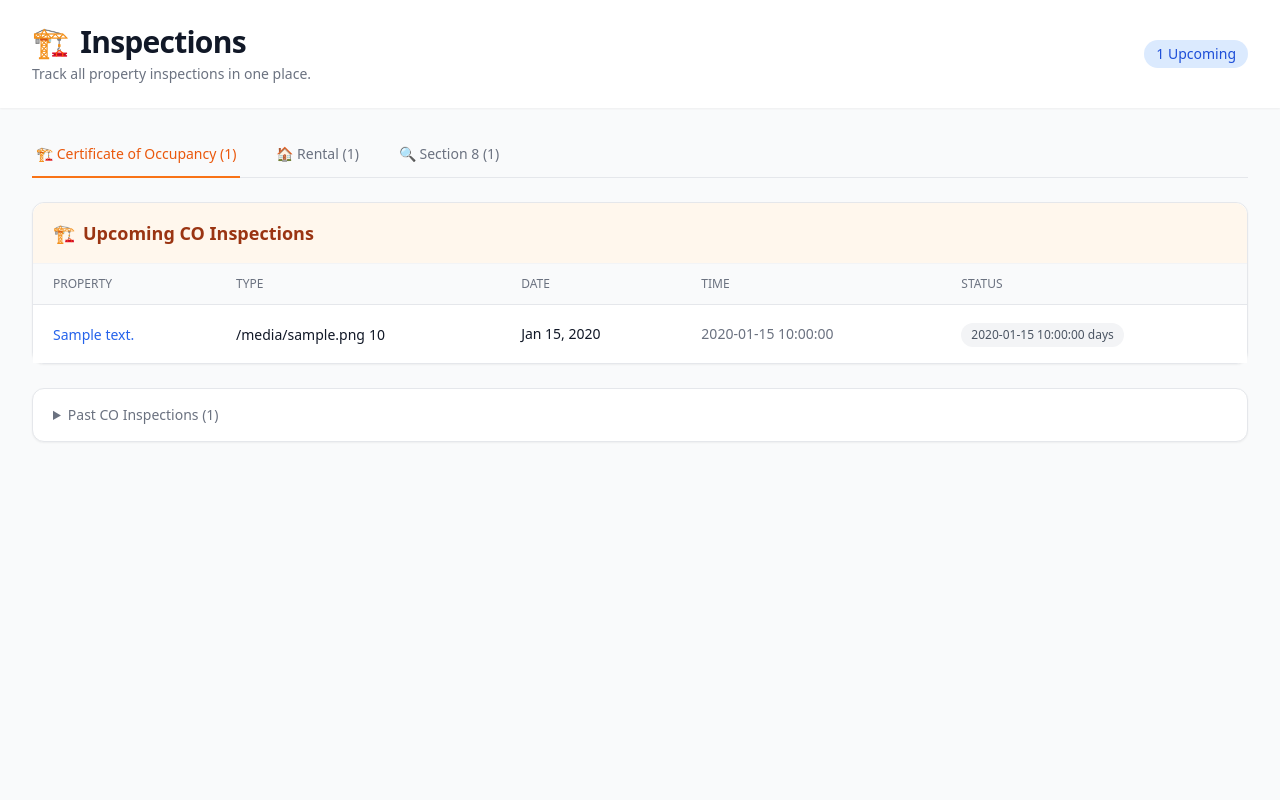
After one commit to tidalpod/h20silobot, a FastAPI app: template webapp/templates/inspections/list.html in a window 1280 px wide. The commit adds this page. Run offline with FastAPI, Linux system fonts and the light colour scheme; the template is opened without the code that fills it: most values are stand-ins (such as "Sample title", 1, 10 or a date in 2020); some libraries are stand-ins or nearby versions.

Commit message:
Add dedicated Inspections page with time support
- Create new /inspections route and template with tabs for CO, Rental, Section 8
- Add inspection time fields to property model and form
- Update bot reminders to include times and Section 8 inspections
- Add Inspections link to navigation

Co-Authored-By: Claude Opus 4.5 <noreply@anthropic.com>

```diff
--- a/webapp/main.py
+++ b/webapp/main.py
@@ -85,6 +85,7 @@ from .routes.notifications import router as notifications_router
 from .routes.bills import router as bills_router
 from .routes.api import router as api_router
 from .routes.phas import router as phas_router
+from .routes.inspections import router as inspections_router
 # Recertification is now built into property/tenant - dates tracked there
 # from .routes.recertifications import router as recertifications_router
 
@@ -96,6 +97,7 @@ app.include_router(notifications_router, prefix="/notifications")
 app.include_router(bills_router, prefix="/bills")
 app.include_router(api_router, prefix="/api")
 app.include_router(phas_router, prefix="/phas")
+app.include_router(inspections_router)
 # Recertification routes removed - dates tracked on property/tenant directly
 # app.include_router(recertifications_router, prefix="/recertifications")
 
--- a/webapp/templates/base.html
+++ b/webapp/templates/base.html
@@ -96,6 +96,9 @@
                                 <a href="/phas" class="{% if '/phas' in request.url.path %}bg-white/20{% endif %} text-white rounded-lg px-4 py-2 text-sm font-medium hover:bg-white/10 flex items-center gap-2 transition-colors">
                                     <span>🏛️</span> PHAs
                                 </a>
+                                <a href="/inspections" class="{% if '/inspections' in request.url.path %}bg-white/20{% endif %} text-white rounded-lg px-4 py-2 text-sm font-medium hover:bg-white/10 flex items-center gap-2 transition-colors">
+                                    <span>📋</span> Inspections
+                                </a>
                                 <a href="/notifications" class="{% if '/notifications' in request.url.path %}bg-white/20{% endif %} text-white rounded-lg px-4 py-2 text-sm font-medium hover:bg-white/10 flex items-center gap-2 transition-colors">
                                     <span>📨</span> Notifications
                                 </a>
@@ -151,6 +154,7 @@
                     <a href="/properties" class="text-white flex items-center gap-2 rounded-lg px-3 py-2 text-base font-medium hover:bg-white/10">🏠 Properties</a>
                     <a href="/tenants" class="text-white flex items-center gap-2 rounded-lg px-3 py-2 text-base font-medium hover:bg-white/10">👥 Tenants</a>
                     <a href="/phas" class="text-white flex items-center gap-2 rounded-lg px-3 py-2 text-base font-medium hover:bg-white/10">🏛️ PHAs</a>
+                    <a href="/inspections" class="text-white flex items-center gap-2 rounded-lg px-3 py-2 text-base font-medium hover:bg-white/10">📋 Inspections</a>
                     <a href="/notifications" class="text-white flex items-center gap-2 rounded-lg px-3 py-2 text-base font-medium hover:bg-white/10">📨 Notifications</a>
                 </div>
                 <div class="border-t border-white/20 pb-3 pt-4">
--- /dev/null
+++ b/webapp/templates/inspections/list.html
@@ -0,0 +1,371 @@
+{% extends "base.html" %}
+
+{% block title %}Inspections{% endblock %}
+
+{% block header %}
+<header class="bg-white shadow-sm">
+    <div class="mx-auto max-w-7xl px-4 py-6 sm:px-6 lg:px-8">
+        <div class="flex items-center justify-between">
+            <div>
+                <h1 class="text-3xl font-bold tracking-tight text-gray-900 flex items-center gap-3">
+                    <span>🏗️</span> Inspections
+                </h1>
+                <p class="mt-1 text-sm text-gray-500">Track all property inspections in one place.</p>
+            </div>
+            <div class="flex items-center gap-4">
+                <span class="inline-flex items-center rounded-full bg-blue-100 px-3 py-1 text-sm font-medium text-blue-700">
+                    {{ total_upcoming }} Upcoming
+                </span>
+            </div>
+        </div>
+    </div>
+</header>
+{% endblock %}
+
+{% block content %}
+<!-- Tab Navigation -->
+<div class="border-b border-gray-200 mb-6">
+    <nav class="-mb-px flex space-x-8" aria-label="Tabs">
+        <button onclick="showInspectionTab('co')" id="tab-co" class="insp-tab-btn border-b-2 border-orange-500 py-3 px-1 text-sm font-medium text-orange-600">
+            🏗️ Certificate of Occupancy ({{ upcoming_co|length }})
+        </button>
+        <button onclick="showInspectionTab('rental')" id="tab-rental" class="insp-tab-btn border-b-2 border-transparent py-3 px-1 text-sm font-medium text-gray-500 hover:border-gray-300 hover:text-gray-700">
+            🏠 Rental ({{ upcoming_rental|length }})
+        </button>
+        <button onclick="showInspectionTab('section8')" id="tab-section8" class="insp-tab-btn border-b-2 border-transparent py-3 px-1 text-sm font-medium text-gray-500 hover:border-gray-300 hover:text-gray-700">
+            🔍 Section 8 ({{ upcoming_section8|length }})
+        </button>
+    </nav>
+</div>
+
+<!-- CO Inspections Panel -->
+<div id="panel-co" class="insp-panel">
+    <div class="bg-white shadow-sm rounded-xl border border-gray-200 mb-6">
+        <div class="px-5 py-4 border-b border-gray-100 bg-orange-50 rounded-t-xl">
+            <h2 class="text-lg font-semibold text-orange-800 flex items-center gap-2">
+                <span>🏗️</span> Upcoming CO Inspections
+            </h2>
+        </div>
+        {% if upcoming_co %}
+        <div class="overflow-x-auto">
+            <table class="min-w-full divide-y divide-gray-200">
+                <thead class="bg-gray-50">
+                    <tr>
+                        <th class="px-5 py-3 text-left text-xs font-medium text-gray-500 uppercase">Property</th>
+                        <th class="px-5 py-3 text-left text-xs font-medium text-gray-500 uppercase">Type</th>
+                        <th class="px-5 py-3 text-left text-xs font-medium text-gray-500 uppercase">Date</th>
+                        <th class="px-5 py-3 text-left text-xs font-medium text-gray-500 uppercase">Time</th>
+                        <th class="px-5 py-3 text-left text-xs font-medium text-gray-500 uppercase">Status</th>
+                    </tr>
+                </thead>
+                <tbody class="bg-white divide-y divide-gray-100">
+                    {% for item in upcoming_co %}
+                    <tr class="hover:bg-gray-50">
+                        <td class="px-5 py-4">
+                            <a href="/properties/{{ item.property.id }}" class="text-sm font-medium text-blue-600 hover:text-blue-500">
+                                {{ item.property.address }}
+                            </a>
+                        </td>
+                        <td class="px-5 py-4 whitespace-nowrap">
+                            <span class="inline-flex items-center gap-1 text-sm text-gray-900">
+                                <span>{{ item.icon }}</span> {{ item.type }}
+                            </span>
+                        </td>
+                        <td class="px-5 py-4 whitespace-nowrap text-sm text-gray-900">
+                            {{ item.date.strftime('%b %d, %Y') }}
+                        </td>
+                        <td class="px-5 py-4 whitespace-nowrap text-sm text-gray-500">
+                            {{ item.time or '—' }}
+                        </td>
+                        <td class="px-5 py-4 whitespace-nowrap">
+                            {% if item.days_until == 0 %}
+                            <span class="inline-flex items-center rounded-full bg-red-100 px-2.5 py-1 text-xs font-medium text-red-700">Today!</span>
+                            {% elif item.days_until == 1 %}
+                            <span class="inline-flex items-center rounded-full bg-orange-100 px-2.5 py-1 text-xs font-medium text-orange-700">Tomorrow</span>
+                            {% elif item.days_until <= 7 %}
+                            <span class="inline-flex items-center rounded-full bg-yellow-100 px-2.5 py-1 text-xs font-medium text-yellow-700">{{ item.days_until }} days</span>
+                            {% else %}
+                            <span class="inline-flex items-center rounded-full bg-gray-100 px-2.5 py-1 text-xs font-medium text-gray-600">{{ item.days_until }} days</span>
+                            {% endif %}
+                        </td>
+                    </tr>
+                    {% endfor %}
+                </tbody>
+            </table>
+        </div>
+        {% else %}
+        <div class="px-5 py-12 text-center">
+            <span class="text-4xl text-gray-300">🏗️</span>
+            <p class="mt-2 text-sm text-gray-500">No upcoming CO inspections scheduled</p>
+        </div>
+        {% endif %}
+    </div>
+
+    {% if past_co %}
+    <details class="bg-white shadow-sm rounded-xl border border-gray-200">
+        <summary class="px-5 py-4 cursor-pointer text-sm font-medium text-gray-500 hover:text-gray-700">
+            Past CO Inspections ({{ past_co|length }})
+        </summary>
+        <div class="overflow-x-auto border-t border-gray-100">
+            <table class="min-w-full divide-y divide-gray-200">
+                <thead class="bg-gray-50">
+                    <tr>
+                        <th class="px-5 py-3 text-left text-xs font-medium text-gray-500 uppercase">Property</th>
+                        <th class="px-5 py-3 text-left text-xs font-medium text-gray-500 uppercase">Type</th>
+                        <th class="px-5 py-3 text-left text-xs font-medium text-gray-500 uppercase">Date</th>
+                        <th class="px-5 py-3 text-left text-xs font-medium text-gray-500 uppercase">Time</th>
+                    </tr>
+                </thead>
+                <tbody class="bg-white divide-y divide-gray-100">
+                    {% for item in past_co %}
+                    <tr class="hover:bg-gray-50 opacity-60">
+                        <td class="px-5 py-3">
+                            <a href="/properties/{{ item.property.id }}" class="text-sm text-gray-600 hover:text-blue-500">
+                                {{ item.property.address }}
+                            </a>
+                        </td>
+                        <td class="px-5 py-3 whitespace-nowrap text-sm text-gray-500">
+                            {{ item.icon }} {{ item.type }}
+                        </td>
+                        <td class="px-5 py-3 whitespace-nowrap text-sm text-gray-500">
+                            {{ item.date.strftime('%b %d, %Y') }}
+                        </td>
+                        <td class="px-5 py-3 whitespace-nowrap text-sm text-gray-400">
+                            {{ item.time or '—' }}
+                        </td>
+                    </tr>
+                    {% endfor %}
+                </tbody>
+            </table>
+        </div>
+    </details>
+    {% endif %}
+</div>
+
+<!-- Rental Inspections Panel -->
+<div id="panel-rental" class="insp-panel hidden">
+    <div class="bg-white shadow-sm rounded-xl border border-gray-200 mb-6">
+        <div class="px-5 py-4 border-b border-gray-100 bg-blue-50 rounded-t-xl">
+            <h2 class="text-lg font-semibold text-blue-800 flex items-center gap-2">
+                <span>🏠</span> Upcoming Rental Inspections
+            </h2>
+        </div>
+        {% if upcoming_rental %}
+        <div class="overflow-x-auto">
+            <table class="min-w-full divide-y divide-gray-200">
+                <thead class="bg-gray-50">
+                    <tr>
+                        <th class="px-5 py-3 text-left text-xs font-medium text-gray-500 uppercase">Property</th>
+                        <th class="px-5 py-3 text-left text-xs font-medium text-gray-500 uppercase">Date</th>
+                        <th class="px-5 py-3 text-left text-xs font-medium text-gray-500 uppercase">Time</th>
+                        <th class="px-5 py-3 text-left text-xs font-medium text-gray-500 uppercase">Status</th>
+                    </tr>
+                </thead>
+                <tbody class="bg-white divide-y divide-gray-100">
+                    {% for item in upcoming_rental %}
+                    <tr class="hover:bg-gray-50">
+                        <td class="px-5 py-4">
+                            <a href="/properties/{{ item.property.id }}" class="text-sm font-medium text-blue-600 hover:text-blue-500">
+                                {{ item.property.address }}
+                            </a>
+                        </td>
+                        <td class="px-5 py-4 whitespace-nowrap text-sm text-gray-900">
+                            {{ item.date.strftime('%b %d, %Y') }}
+                        </td>
+                        <td class="px-5 py-4 whitespace-nowrap text-sm text-gray-500">
+                            {{ item.time or '—' }}
+                        </td>
+                        <td class="px-5 py-4 whitespace-nowrap">
+                            {% if item.days_until == 0 %}
+                            <span class="inline-flex items-center rounded-full bg-red-100 px-2.5 py-1 text-xs font-medium text-red-700">Today!</span>
+                            {% elif item.days_until == 1 %}
+                            <span class="inline-flex items-center rounded-full bg-orange-100 px-2.5 py-1 text-xs font-medium text-orange-700">Tomorrow</span>
+                            {% elif item.days_until <= 7 %}
+                            <span class="inline-flex items-center rounded-full bg-yellow-100 px-2.5 py-1 text-xs font-medium text-yellow-700">{{ item.days_until }} days</span>
+                            {% else %}
+                            <span class="inline-flex items-center rounded-full bg-gray-100 px-2.5 py-1 text-xs font-medium text-gray-600">{{ item.days_until }} days</span>
+                            {% endif %}
+                        </td>
+                    </tr>
+                    {% endfor %}
+                </tbody>
+            </table>
+        </div>
+        {% else %}
+        <div class="px-5 py-12 text-center">
+            <span class="text-4xl text-gray-300">🏠</span>
+            <p class="mt-2 text-sm text-gray-500">No upcoming rental inspections scheduled</p>
+        </div>
+        {% endif %}
+    </div>
+
+    {% if past_rental %}
+    <details class="bg-white shadow-sm rounded-xl border border-gray-200">
+        <summary class="px-5 py-4 cursor-pointer text-sm font-medium text-gray-500 hover:text-gray-700">
+            Past Rental Inspections ({{ past_rental|length }})
+        </summary>
+        <div class="overflow-x-auto border-t border-gray-100">
+            <table class="min-w-full divide-y divide-gray-200">
+                <thead class="bg-gray-50">
+                    <tr>
+                        <th class="px-5 py-3 text-left text-xs font-medium text-gray-500 uppercase">Property</th>
+                        <th class="px-5 py-3 text-left text-xs font-medium text-gray-500 uppercase">Date</th>
+                        <th class="px-5 py-3 text-left text-xs font-medium text-gray-500 uppercase">Time</th>
+                    </tr>
+                </thead>
+                <tbody class="bg-white divide-y divide-gray-100">
+                    {% for item in past_rental %}
+                    <tr class="hover:bg-gray-50 opacity-60">
+                        <td class="px-5 py-3">
+                            <a href="/properties/{{ item.property.id }}" class="text-sm text-gray-600 hover:text-blue-500">
+                                {{ item.property.address }}
+                            </a>
+                        </td>
+                        <td class="px-5 py-3 whitespace-nowrap text-sm text-gray-500">
+                            {{ item.date.strftime('%b %d, %Y') }}
+                        </td>
+                        <td class="px-5 py-3 whitespace-nowrap text-sm text-gray-400">
+                            {{ item.time or '—' }}
+                        </td>
+                    </tr>
+                    {% endfor %}
+                </tbody>
+            </table>
+        </div>
+    </details>
+    {% endif %}
+</div>
+
+<!-- Section 8 Inspections Panel -->
+<div id="panel-section8" class="insp-panel hidden">
+    <div class="bg-white shadow-sm rounded-xl border border-gray-200 mb-6">
+        <div class="px-5 py-4 border-b border-gray-100 bg-purple-50 rounded-t-xl">
+            <h2 class="text-lg font-semibold text-purple-800 flex items-center gap-2">
+                <span>🔍</span> Upcoming Section 8 Inspections
+            </h2>
+        </div>
+        {% if upcoming_section8 %}
+        <div class="overflow-x-auto">
+            <table class="min-w-full divide-y divide-gray-200">
+                <thead class="bg-gray-50">
+                    <tr>
+                        <th class="px-5 py-3 text-left text-xs font-medium text-gray-500 uppercase">Property</th>
+                        <th class="px-5 py-3 text-left text-xs font-medium text-gray-500 uppercase">Date</th>
+                        <th class="px-5 py-3 text-left text-xs font-medium text-gray-500 uppercase">Time</th>
+                        <th class="px-5 py-3 text-left text-xs font-medium text-gray-500 uppercase">Status</th>
+                        <th class="px-5 py-3 text-left text-xs font-medium text-gray-500 uppercase">Notes</th>
+                    </tr>
+                </thead>
+                <tbody class="bg-white divide-y divide-gray-100">
+                    {% for item in upcoming_section8 %}
+                    <tr class="hover:bg-gray-50">
+                        <td class="px-5 py-4">
+                            <a href="/properties/{{ item.property.id }}" class="text-sm font-medium text-blue-600 hover:text-blue-500">
+                                {{ item.property.address }}
+                            </a>
+                        </td>
+                        <td class="px-5 py-4 whitespace-nowrap text-sm text-gray-900">
+                            {{ item.date.strftime('%b %d, %Y') }}
+                        </td>
+                        <td class="px-5 py-4 whitespace-nowrap text-sm text-gray-500">
+                            {{ item.time or '—' }}
+                        </td>
+                        <td class="px-5 py-4 whitespace-nowrap">
+                            {% if item.days_until == 0 %}
+                            <span class="inline-flex items-center rounded-full bg-red-100 px-2.5 py-1 text-xs font-medium text-red-700">Today!</span>
+                            {% elif item.days_until == 1 %}
+                            <span class="inline-flex items-center rounded-full bg-orange-100 px-2.5 py-1 text-xs font-medium text-orange-700">Tomorrow</span>
+                            {% elif item.days_until <= 7 %}
+                            <span class="inline-flex items-center rounded-full bg-yellow-100 px-2.5 py-1 text-xs font-medium text-yellow-700">{{ item.days_until }} days</span>
+                            {% else %}
+                            <span class="inline-flex items-center rounded-full bg-gray-100 px-2.5 py-1 text-xs font-medium text-gray-600">{{ item.days_until }} days</span>
+                            {% endif %}
+                            <span class="ml-1 text-xs text-gray-500">({{ item.status|capitalize }})</span>
+                        </td>
+                        <td class="px-5 py-4 text-sm text-gray-500 max-w-xs truncate">
+                            {{ item.notes or '—' }}
+                        </td>
+                    </tr>
+                    {% endfor %}
+                </tbody>
+            </table>
+        </div>
+        {% else %}
+        <div class="px-5 py-12 text-center">
+            <span class="text-4xl text-gray-300">🔍</span>
+            <p class="mt-2 text-sm text-gray-500">No upcoming Section 8 inspections scheduled</p>
+        </div>
+        {% endif %}
+    </div>
+
+    {% if past_section8 %}
+    <details class="bg-white shadow-sm rounded-xl border border-gray-200">
+        <summary class="px-5 py-4 cursor-pointer text-sm font-medium text-gray-500 hover:text-gray-700">
+            Past Section 8 Inspections ({{ past_section8|length }})
+        </summary>
+        <div class="overflow-x-auto border-t border-gray-100">
+            <table class="min-w-full divide-y divide-gray-200">
+                <thead class="bg-gray-50">
+                    <tr>
+                        <th class="px-5 py-3 text-left text-xs font-medium text-gray-500 uppercase">Property</th>
+                        <th class="px-5 py-3 text-left text-xs font-medium text-gray-500 uppercase">Date</th>
+                        <th class="px-5 py-3 text-left text-xs font-medium text-gray-500 uppercase">Time</th>
+                        <th class="px-5 py-3 text-left text-xs font-medium text-gray-500 uppercase">Status</th>
+                    </tr>
+                </thead>
+                <tbody class="bg-white divide-y divide-gray-100">
+                    {% for item in past_section8 %}
+                    <tr class="hover:bg-gray-50 opacity-60">
+                        <td class="px-5 py-3">
+                            <a href="/properties/{{ item.property.id }}" class="text-sm text-gray-600 hover:text-blue-500">
+                                {{ item.property.address }}
+                            </a>
+                        </td>
+                        <td class="px-5 py-3 whitespace-nowrap text-sm text-gray-500">
+                            {{ item.date.strftime('%b %d, %Y') }}
+                        </td>
+                        <td class="px-5 py-3 whitespace-nowrap text-sm text-gray-400">
+                            {{ item.time or '—' }}
+                        </td>
+                        <td class="px-5 py-3 whitespace-nowrap text-sm text-gray-500">
+                            {{ item.status|capitalize }}
+                        </td>
+                    </tr>
+                    {% endfor %}
+                </tbody>
+            </table>
+        </div>
+    </details>
+    {% endif %}
+</div>
+
+<script>
+function showInspectionTab(tabName) {
+    // Hide all panels
+    document.querySelectorAll('.insp-panel').forEach(panel => {
+        panel.classList.add('hidden');
+    });
+
+    // Remove active state from all tabs
+    document.querySelectorAll('.insp-tab-btn').forEach(btn => {
+        btn.classList.remove('border-orange-500', 'text-orange-600', 'border-blue-500', 'text-blue-600', 'border-purple-500', 'text-purple-600');
+        btn.classList.add('border-transparent', 'text-gray-500');
+    });
+
+    // Show selected panel
+    document.getElementById('panel-' + tabName).classList.remove('hidden');
+
+    // Activate selected tab with appropriate color
+    const activeTab = document.getElementById('tab-' + tabName);
+    activeTab.classList.remove('border-transparent', 'text-gray-500');
+
+    if (tabName === 'co') {
+        activeTab.classList.add('border-orange-500', 'text-orange-600');
+    } else if (tabName === 'rental') {
+        activeTab.classList.add('border-blue-500', 'text-blue-600');
+    } else if (tabName === 'section8') {
+        activeTab.classList.add('border-purple-500', 'text-purple-600');
+    }
+}
+</script>
+{% endblock %}
```
Also changed, not shown: bluedeer_bot/bot.py (+24 -10 lines), database/models.py (+9 -0 lines), webapp/routes/inspections.py (added, +126 -0 lines), webapp/routes/properties.py (+30 -2 lines), webapp/templates/properties/form.html (+36 -9 lines).
